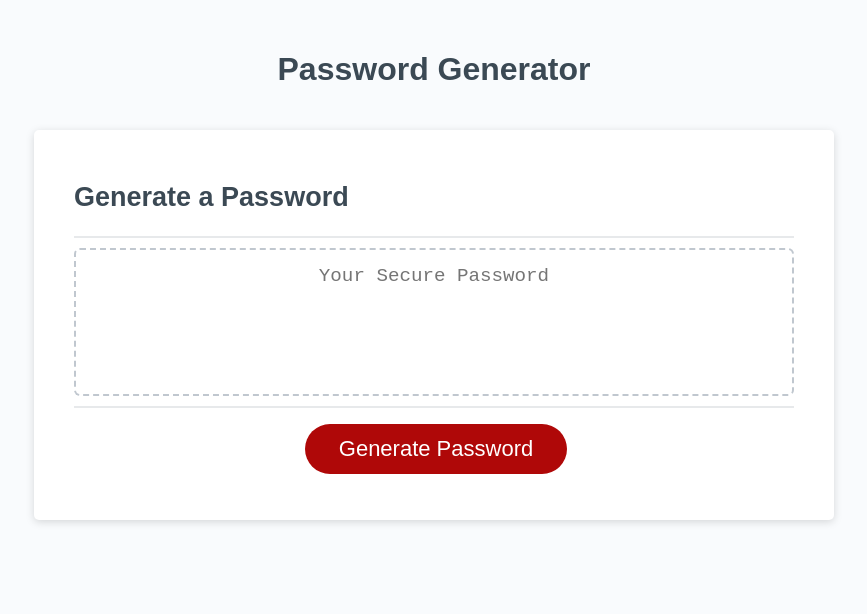
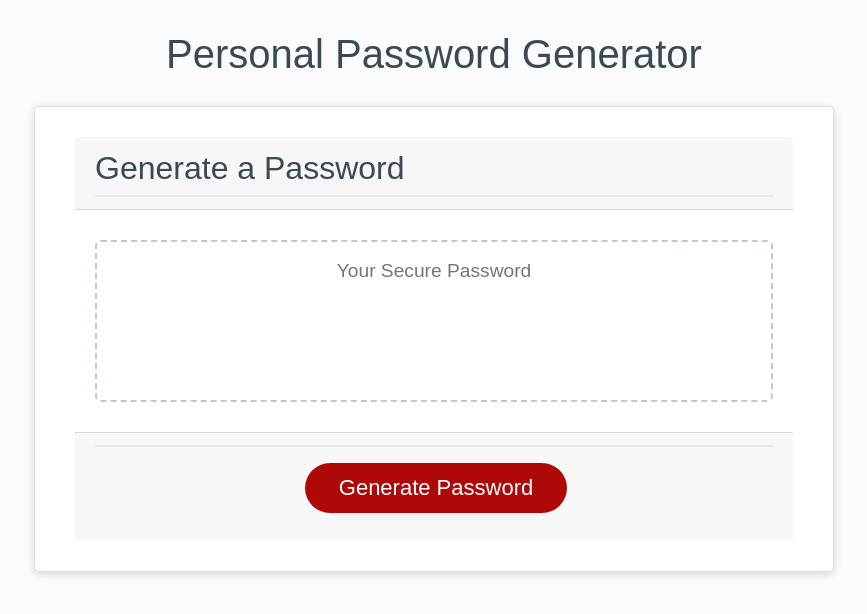
Before and after one commit to ambertrand/03-Password-Generator, a plain HTML site: page Develop/index.html in a window 1280 px wide. Shown: the whole page, without its empty margins (206-1073 px from the left). Drawn offline with nearby package versions, Linux system fonts and the light colour scheme.

Commit message:
re-organizing & adding semantic html

```diff
--- a/Develop/index.html
+++ b/Develop/index.html
@@ -4,14 +4,20 @@
     <meta charset="UTF-8" />
     <meta name="viewport" content="width=device-width, initial-scale=1.0" />
     <meta http-equiv="X-UA-Compatible" content="ie=edge" />
-    <title>Password Generator</title>
+    <title> Personal Password Generator</title>
+
+    <!-- Bootstrap & external stylesheet -->
+    <link rel="stylesheet" href="https://stackpath.bootstrapcdn.com/bootstrap/4.5.0/css/bootstrap.min.css" />
     <link rel="stylesheet" href="style.css" />
   </head>
+
   <body>
+
     <div class="wrapper">
       <header>
-        <h1>Password Generator</h1>
+        <h1>Personal Password Generator</h1>
       </header>
+
       <div class="card">
         <div class="card-header">
           <h2>Generate a Password</h2>
@@ -29,6 +35,8 @@
         </div>
       </div>
     </div>
+
+
     <script src="script.js"></script>
   </body>
 </html>
```
